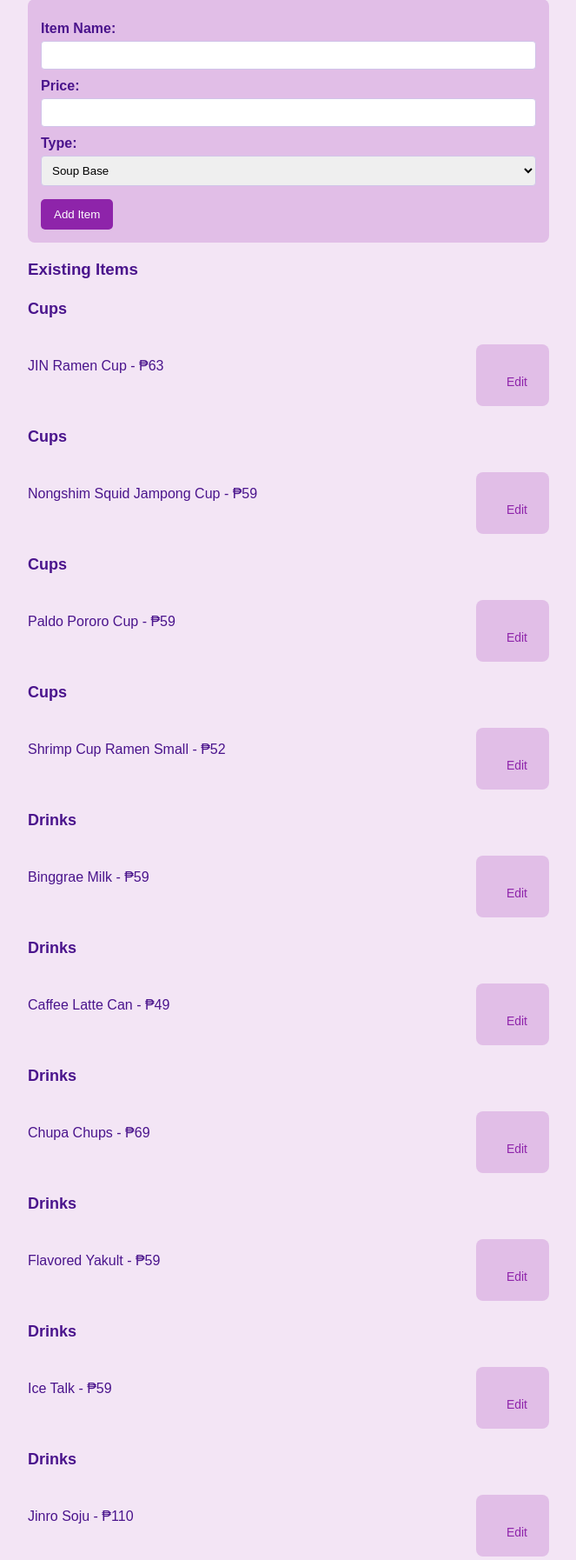
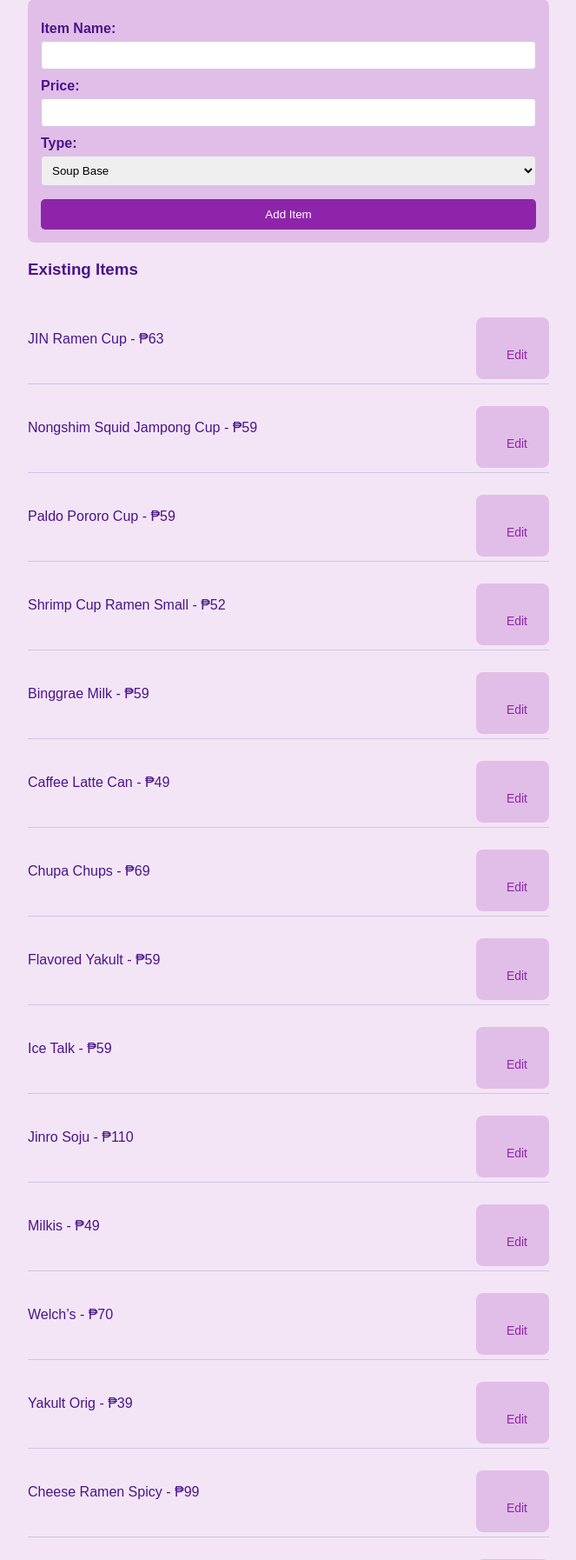
Before and after one commit to skullmatrix/HnSRamyeon, a Flask app: page /add_item in a window 1280 px wide. Shown: the part 150-1944 px from the top of the page at 87% size, without its empty margins (308-971 px from the left). Run offline with Flask 2, Linux system fonts and the light colour scheme; data comes from the database, SQL or seed files in the repository.

Commit message:
Update add_item.html

```diff
--- a/templates/add_item.html
+++ b/templates/add_item.html
@@ -52,21 +52,16 @@
             border: none;
             border-radius: 5px;
             cursor: pointer;
-            width: auto; /* Set width to auto for the button */
+            width: 100%; /* Set width to auto for the button */
         }
         .item-list {
             margin-top: 20px;
-        }
-        .item-type {
-            margin-top: 15px;
-            font-weight: bold;
-            font-size: 18px;
-            padding: 5px 0; /* Reduced padding for less space */
         }
         .item-entry {
             display: flex;
             justify-content: space-between;
             align-items: center;
+            border-bottom: 1px solid #d1c4e9;
             padding: 5px 0; /* Reduce padding for item entries */
         }
         .edit-button {
@@ -109,15 +104,7 @@
 
     <div class="item-list">
         <h3>Existing Items</h3>
-        {% set current_type = None %}
         {% for item in items %}
-            {% if current_type != item['type'] %}
-                {% if current_type is not none %}
-                    <!-- No additional separation needed -->
-                {% endif %}
-                <div class="item-type">{{ item['type'] }}</div>
-                {% set current_type = item['type'] %}
-            {% endif %}
             <div class="item-entry">
                 <span>{{ item['name'] }} - ₱{{ item['price'] }}</span>
                 <form action="/edit_item/{{ item['id'] }}" method="GET" style="display: inline;">
```
